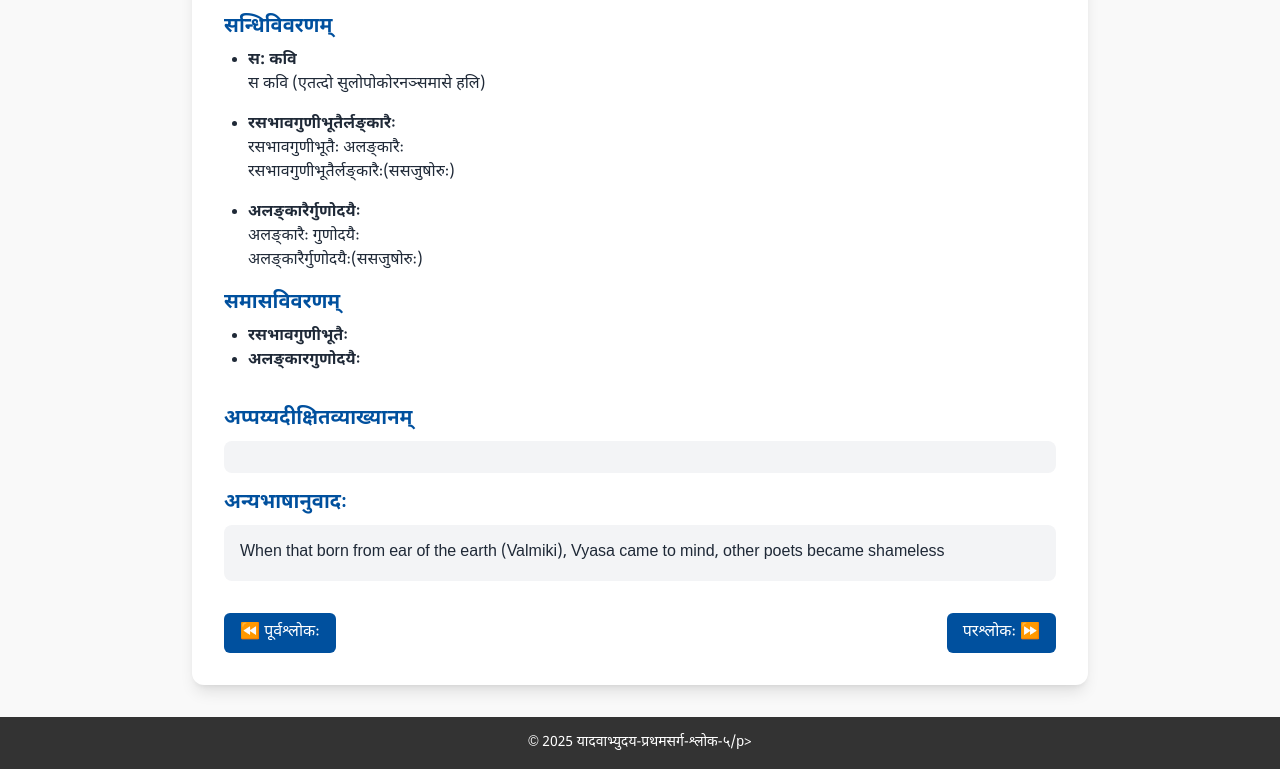
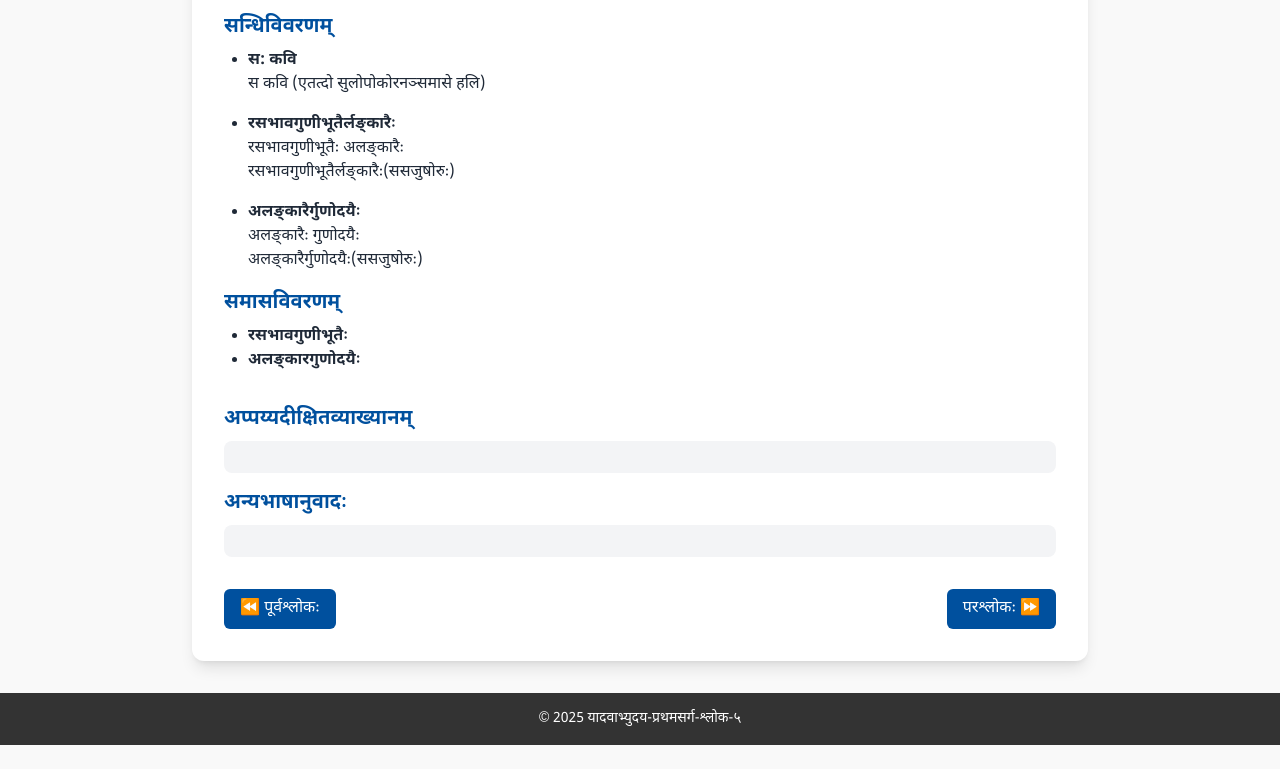
Before and after one commit to maniven655/kavya, a plain HTML site: page yadavabhyudaya/sarga1/shloka5.html in a window 1280 px wide. Shown: the part 2015-2784 px from the top of the page. After the commit the page ends 2760 px from the top, so only its background shows below. Drawn offline with nearby package versions, Linux system fonts and the light colour scheme.

Commit message:
Update shloka5.html

```diff
--- a/yadavabhyudaya/sarga1/shloka5.html
+++ b/yadavabhyudaya/sarga1/shloka5.html
@@ -305,14 +305,14 @@
     </div>
     <div class="section">
         <h3 class="text-xl font-semibold mb-2 text-[#00509e]">अन्यभाषानुवादः</h3>
-        <p class="text-base mb-4 p-4 bg-gray-100 rounded-lg">When that born from ear of the earth (Valmiki), Vyasa came to mind, other poets became shameless</p>
+        <p class="text-base mb-4 p-4 bg-gray-100 rounded-lg"></p>
     </div>
     <div class="nav-links flex justify-between mt-8">
         <a class="button px-4 py-2 bg-[#00509e] text-white rounded-md no-underline hover:bg-blue-700 transition duration-150" href="shloka4.html">⏪ पूर्वश्लोकः</a>
         <a class="button px-4 py-2 bg-[#00509e] text-white rounded-md no-underline hover:bg-blue-700 transition duration-150" href="shloka6.html">परश्लोकः ⏩</a>
     </div>
     </div><footer class="bg-[#333] text-white text-center p-4 mt-8">
-  <p class="text-sm">© 2025 यादवाभ्युदय-प्रथमसर्ग-श्लोक-५/p>
+  <p class="text-sm">© 2025 यादवाभ्युदय-प्रथमसर्ग-श्लोक-५</p>
 </footer>
 
 </body>
```
